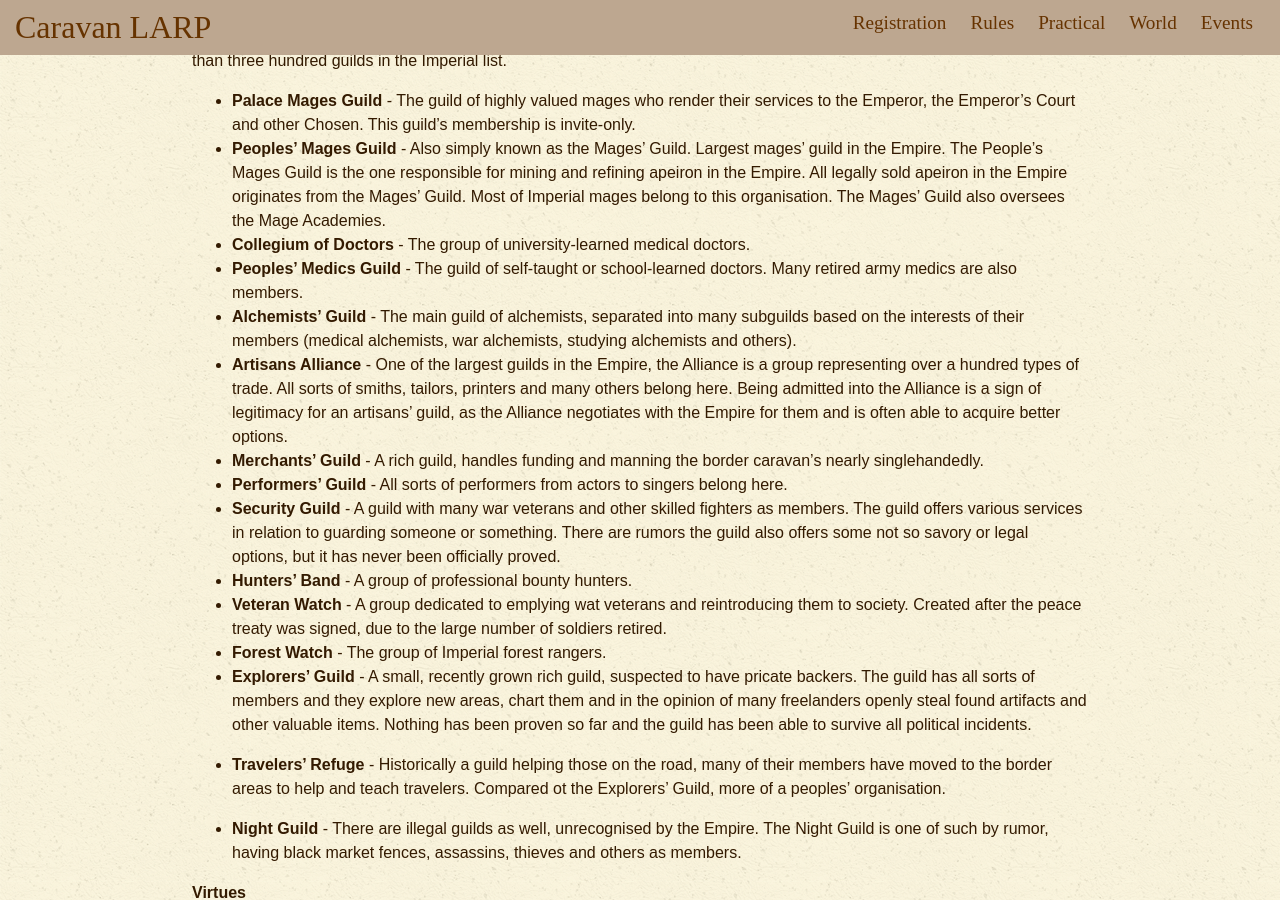
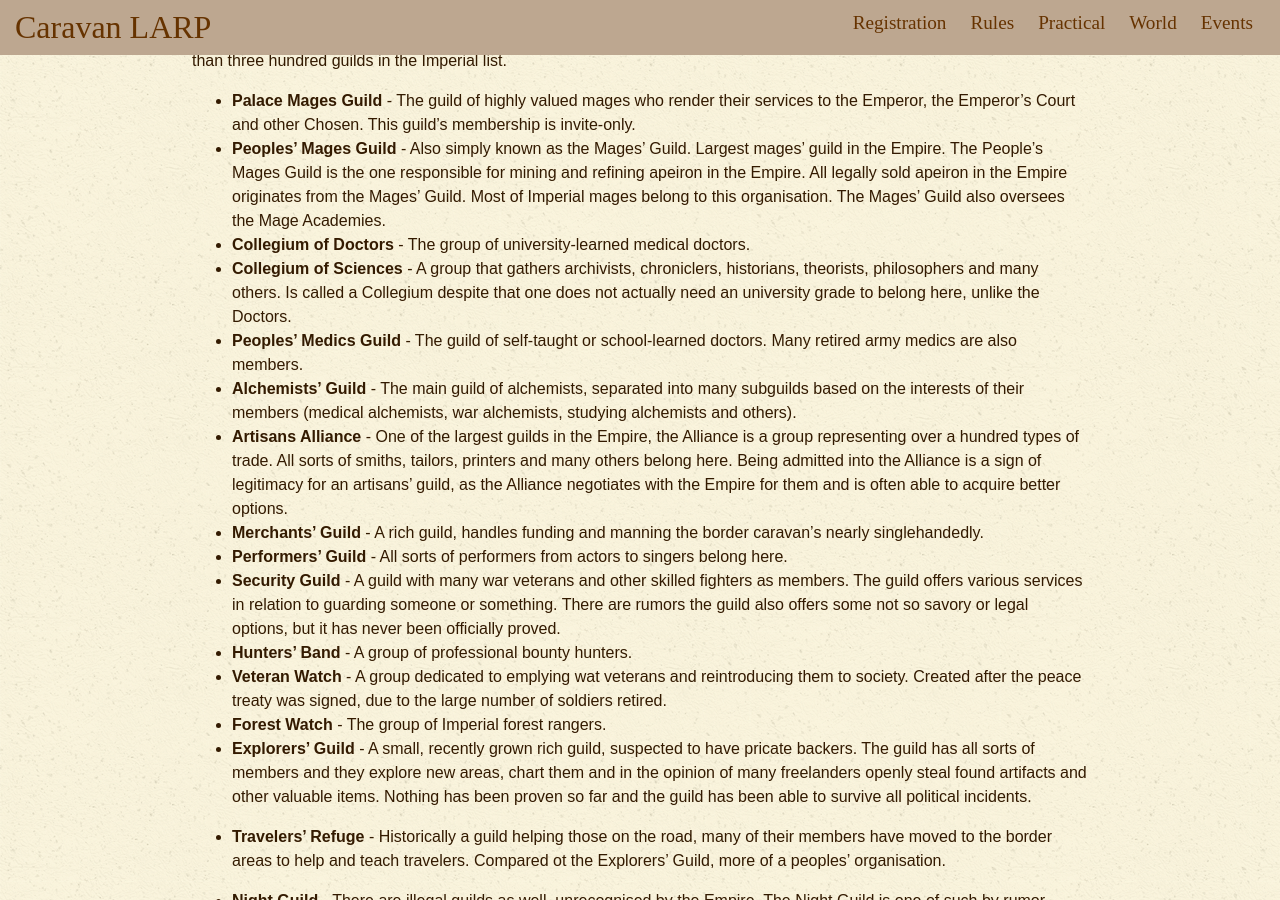
Before and after one commit to karavanlarp/karavanlarp.github.io, a Jekyll site: the page built from eng/world/leonte.md, in a window 1280 px wide and 900 px high, scrolled down 18619 px. Built offline with Jekyll 4.4.1, drawn with Linux system fonts in a browser that asks for light colours; some web fonts are replaced.

Commit message:
text update

```diff
--- a/eng/world/leonte.md
+++ b/eng/world/leonte.md
@@ -559,6 +559,7 @@ Not all of these groups are called guilds, some of them have different titles. B
 * **Palace Mages Guild** - The guild of highly valued mages who render their services to the Emperor, the Emperor’s Court and other Chosen. This guild’s membership is invite-only.
 * **Peoples’ Mages Guild** - Also simply known as the Mages’ Guild. Largest mages’ guild in the Empire. The People’s Mages Guild is the one responsible for mining and refining apeiron in the Empire. All legally sold apeiron in the Empire originates from the Mages’ Guild. Most of Imperial mages belong to this organisation. The Mages’ Guild also oversees the Mage Academies.
 * **Collegium of Doctors** - The group of university-learned medical doctors.
+* **Collegium of Sciences** - A group that gathers archivists, chroniclers, historians, theorists, philosophers and many others. Is called a Collegium despite that one does not actually need an university grade to belong here, unlike the Doctors.
 * **Peoples’ Medics Guild** - The guild of self-taught or school-learned doctors. Many retired army medics are also members.
 * **Alchemists’ Guild** - The main guild of alchemists, separated into many subguilds based on the interests of their members (medical alchemists, war alchemists, studying alchemists and others).
 * **Artisans Alliance** - One of the largest guilds in the Empire, the Alliance is a group representing over a hundred types of trade. All sorts of smiths, tailors, printers and many others belong here. Being admitted into the Alliance is a sign of legitimacy for an artisans’ guild, as the Alliance negotiates with the Empire for them and is often able to acquire better options.
```
